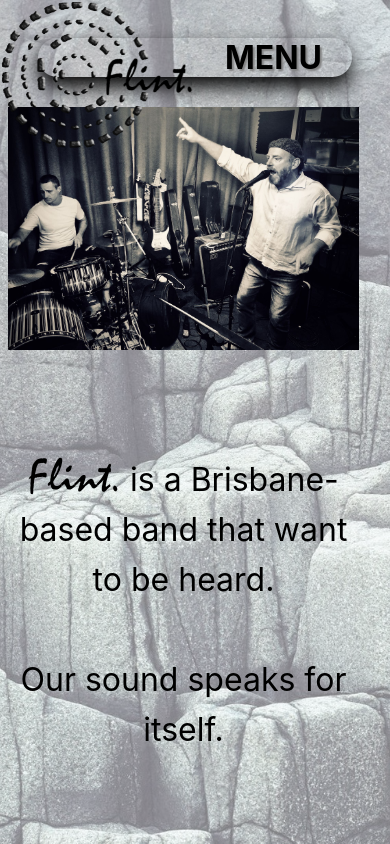
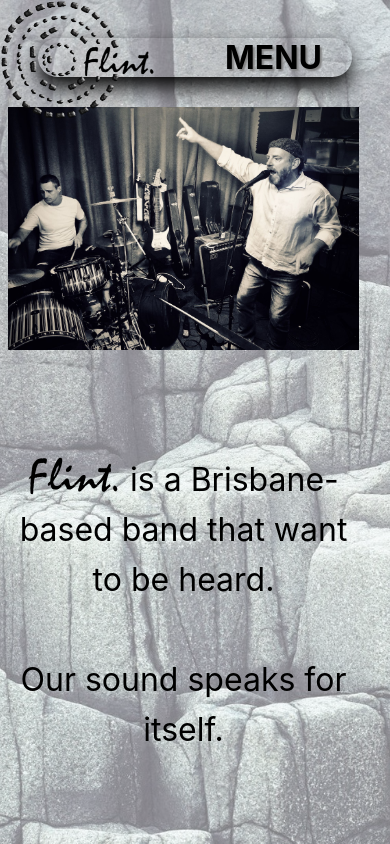
Before and after one commit to andrebonizi/flintband, a Svelte app: page / in a window 390 px wide. Built offline with nearby package versions, Linux system fonts and the light colour scheme; a web font is replaced by a local one.

Commit message:
logo mobile adjust

```diff
--- a/src/components/Logo.svelte
+++ b/src/components/Logo.svelte
@@ -10,7 +10,7 @@
         width: 45vw;
     }
     .mobile{
-        width: 50vw;
+        width: 40vw;
         position: fixed;
         left: 0;
         top: 0;
```
